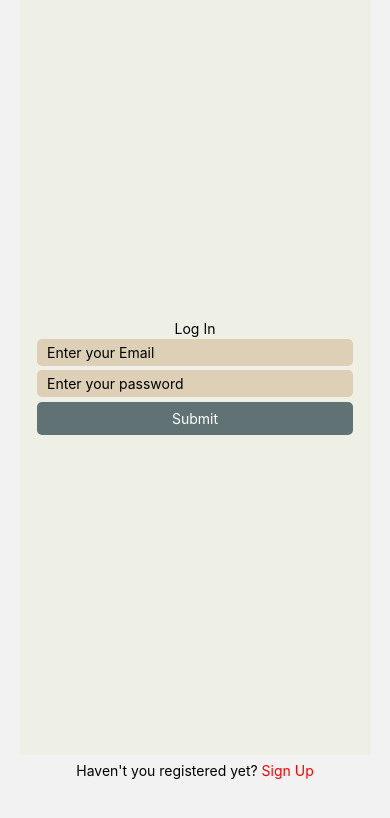
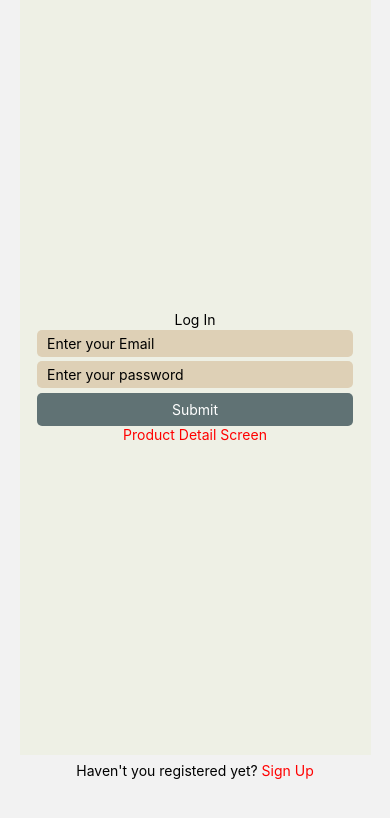
Before and after one commit to FahadAbdulQayyum/expo-react, a React Native app: screen /Login in a window 390 px wide. Shown: the top 818 px of the page. Built offline with nearby package versions, Linux system fonts and the light colour scheme.

Commit message:
Now product detail screen is developed

```diff
--- a/App.js
+++ b/App.js
@@ -7,6 +7,7 @@ import { createNativeStackNavigator } from '@react-navigation/native-stack';
 import HomeScreen from './stackStyle/homeScreen'
 import SignUp from './stackStyle/signUp'
 import LogIn from './stackStyle/logIn';
+import ProductDetailScreen from './stackStyle/productDetail';
 
 const Stack = createNativeStackNavigator();
 
@@ -41,6 +42,10 @@ function App() {
         }}
         />
         <Stack.Screen name="Login" component={LogIn} options={{
+          headerShown: false
+        }}
+        />
+        <Stack.Screen name="ProductDetail" component={ProductDetailScreen} options={{
           headerShown: false
         }}
         />
--- a/stackStyle/logIn.js
+++ b/stackStyle/logIn.js
@@ -33,7 +33,13 @@ export default function LogIn({ navigation }) {
                 >
                     <Text
                         style={styles.txt}
-                    >Submit</Text></TouchableOpacity >
+                    >Submit</Text></TouchableOpacity>
+                <TouchableOpacity
+                    onPress={() => navigation.navigate('ProductDetail')}
+                >
+                    <Text
+                        style={{ ...styles.txt, ...styles.txt1 }}
+                    >Product Detail Screen</Text></TouchableOpacity>
             </View>
             <View
                 style={{ ...styles.inpt, ...styles.inpt2, ...styles.inpt3 }}
@@ -47,7 +53,7 @@ export default function LogIn({ navigation }) {
                     >
                         <Text
                             style={{ ...styles.txt, ...styles.txt1 }}
-                        >Sign Up</Text></TouchableOpacity >
+                        >Sign Up</Text></TouchableOpacity>
                 </View>
             </View>
         </View>
--- /dev/null
+++ b/stackStyle/productDetail.js
@@ -0,0 +1,51 @@
+import React from 'react';
+import { View, Text, Image, StyleSheet } from 'react-native';
+
+const ProductDetailScreen = ({ route }) => {
+    // const { product } = route.params;
+    const product = { image: 'https://www.google.com/url?sa=i&url=https%3A%2F%2Fwww.nike.com%2Fin%2Ft%2Fin-season-tr-13-workout-shoes-BDTlPf&psig=AOvVaw3f63D3o8KCGqZvBoxDZetl&ust=1703192461419000&source=images&cd=vfe&opi=89978449&ved=0CBIQjRxqFwoTCJDC6cL0noMDFQAAAAAdAAAAABAD', title: 'Fahad', price: 200, description: 'Hello Im fahads' }
+    return (
+        <View style={styles.container}>
+            <Image source={{ uri: product.image }} style={styles.image} />
+            <View style={styles.details}>
+                <Text style={styles.title}>{product.title}</Text>
+                <Text style={styles.price}>Price: ${product.price}</Text>
+                <Text style={styles.description}>{product.description}</Text>
+            </View>
+        </View>
+    );
+};
+
+const styles = StyleSheet.create({
+    container: {
+        flex: 1,
+        alignItems: 'center',
+        justifyContent: 'center',
+        padding: 20,
+    },
+    image: {
+        width: 200,
+        height: 200,
+        marginBottom: 20,
+        resizeMode: 'cover',
+    },
+    details: {
+        alignItems: 'center',
+    },
+    title: {
+        fontSize: 24,
+        fontWeight: 'bold',
+        marginBottom: 10,
+    },
+    price: {
+        fontSize: 18,
+        color: 'green',
+        marginBottom: 10,
+    },
+    description: {
+        fontSize: 16,
+        textAlign: 'center',
+    },
+});
+
+export default ProductDetailScreen;
--- a/stackStyle/signUp.js
+++ b/stackStyle/signUp.js
@@ -53,7 +53,7 @@ export default function SignUp({ navigation }) {
                 >
                     <Text
                         style={styles.txt}
-                    >Login</Text></TouchableOpacity >
+                    >Login</Text></TouchableOpacity>
             </View>
 
         </View>
```
